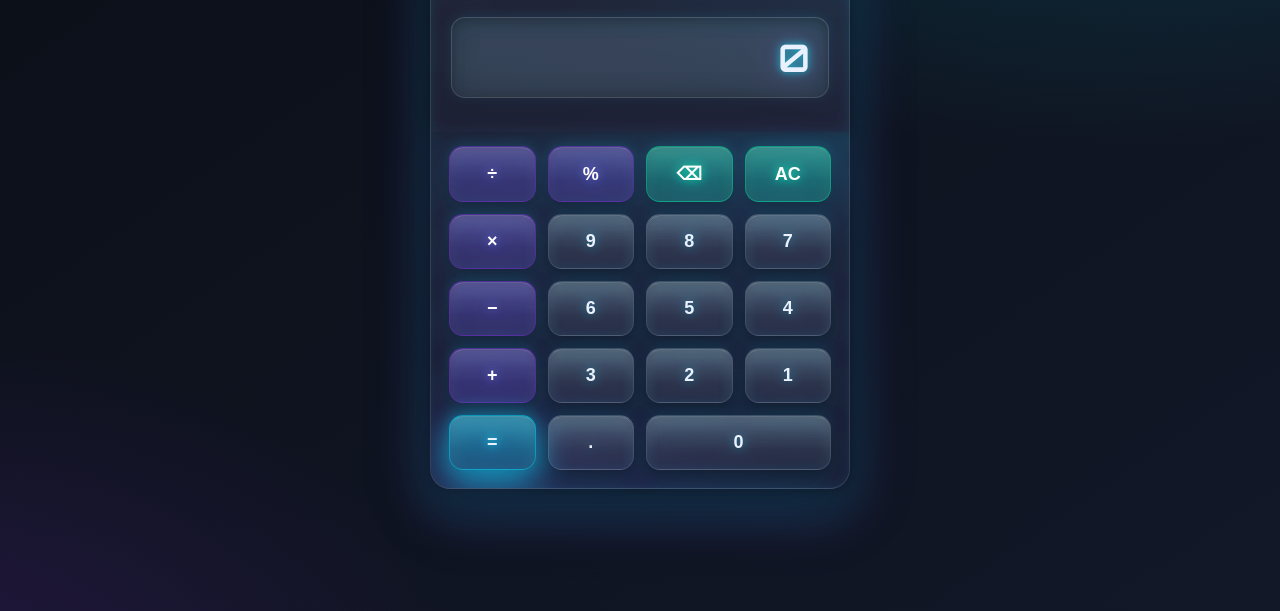
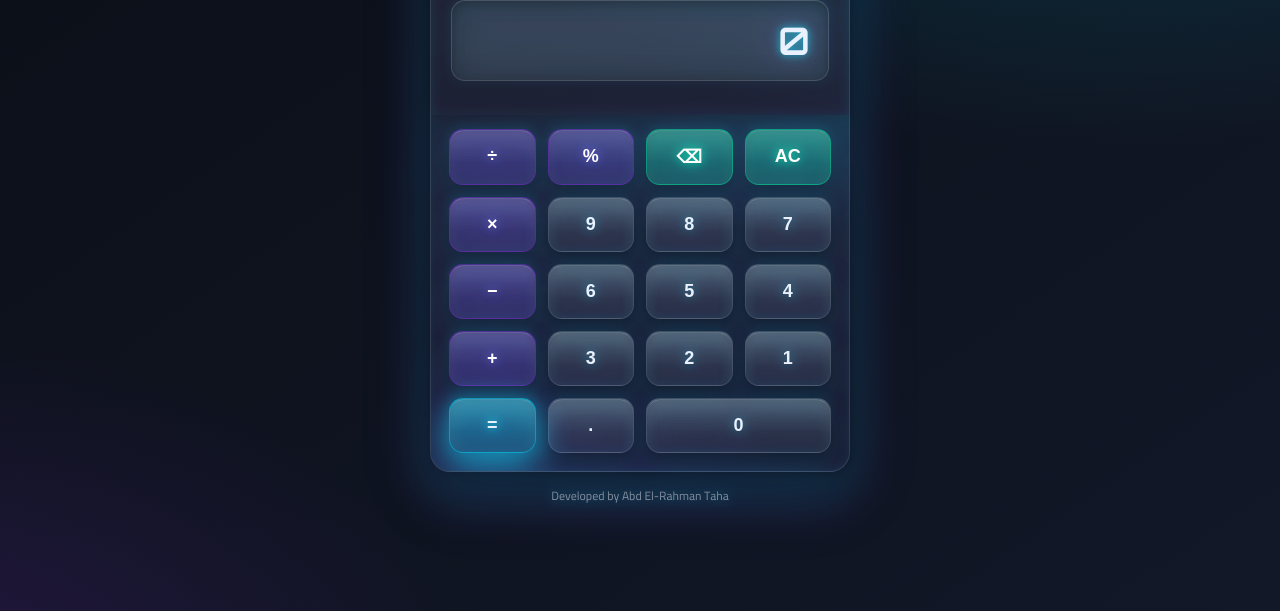
Before and after one commit to Abd-Elrahman-Taha/Calculater, a plain HTML site: page index.html in a window 1280 px wide. Shown: the part 189-800 px from the top of the page. Drawn offline with Linux system fonts and the light colour scheme.

Commit message:
Added a Text

```diff
--- a/index.html
+++ b/index.html
@@ -300,6 +300,7 @@
         <button class="btn eq" data-action="equal">=</button>
       </div>
     </div>
+    <div class="foot">Developed by Abd El-Rahman Taha</div>
   </div>
 
   <script>
```
